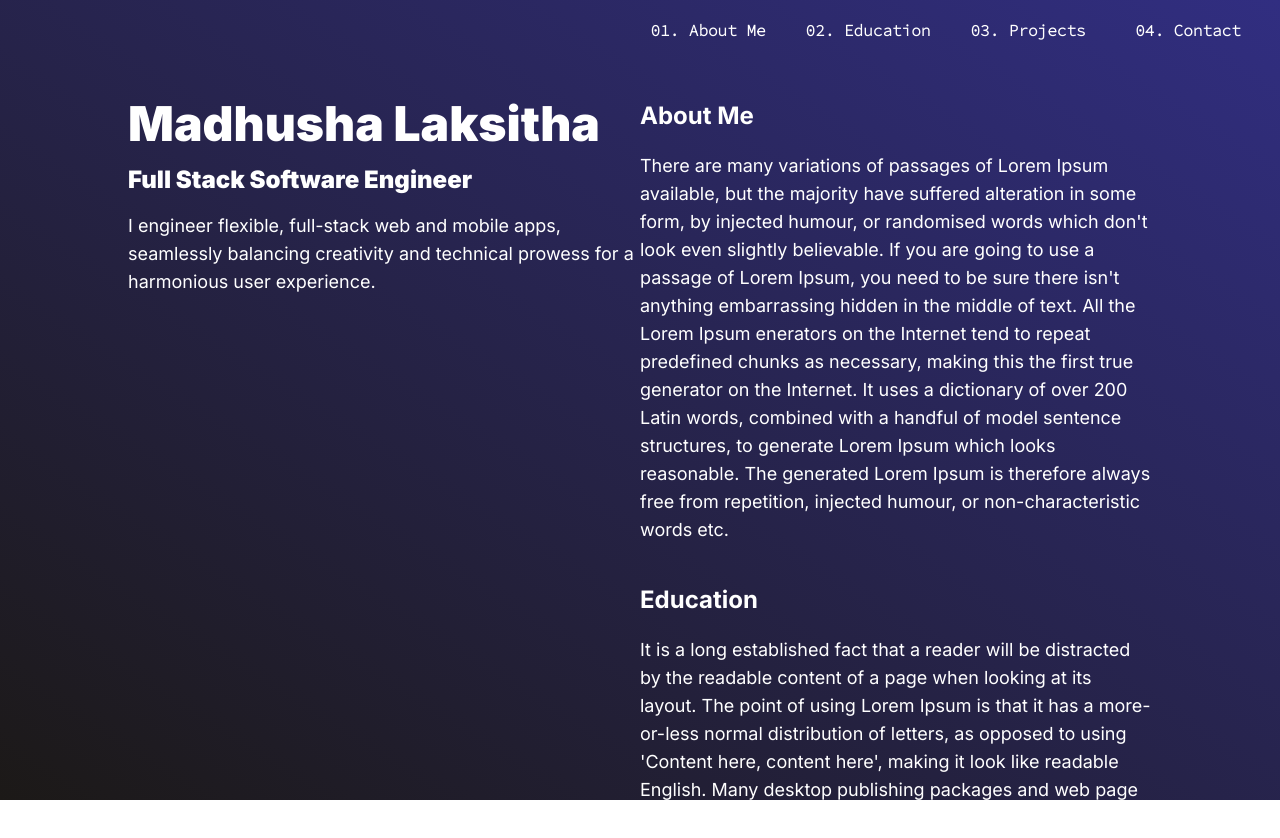
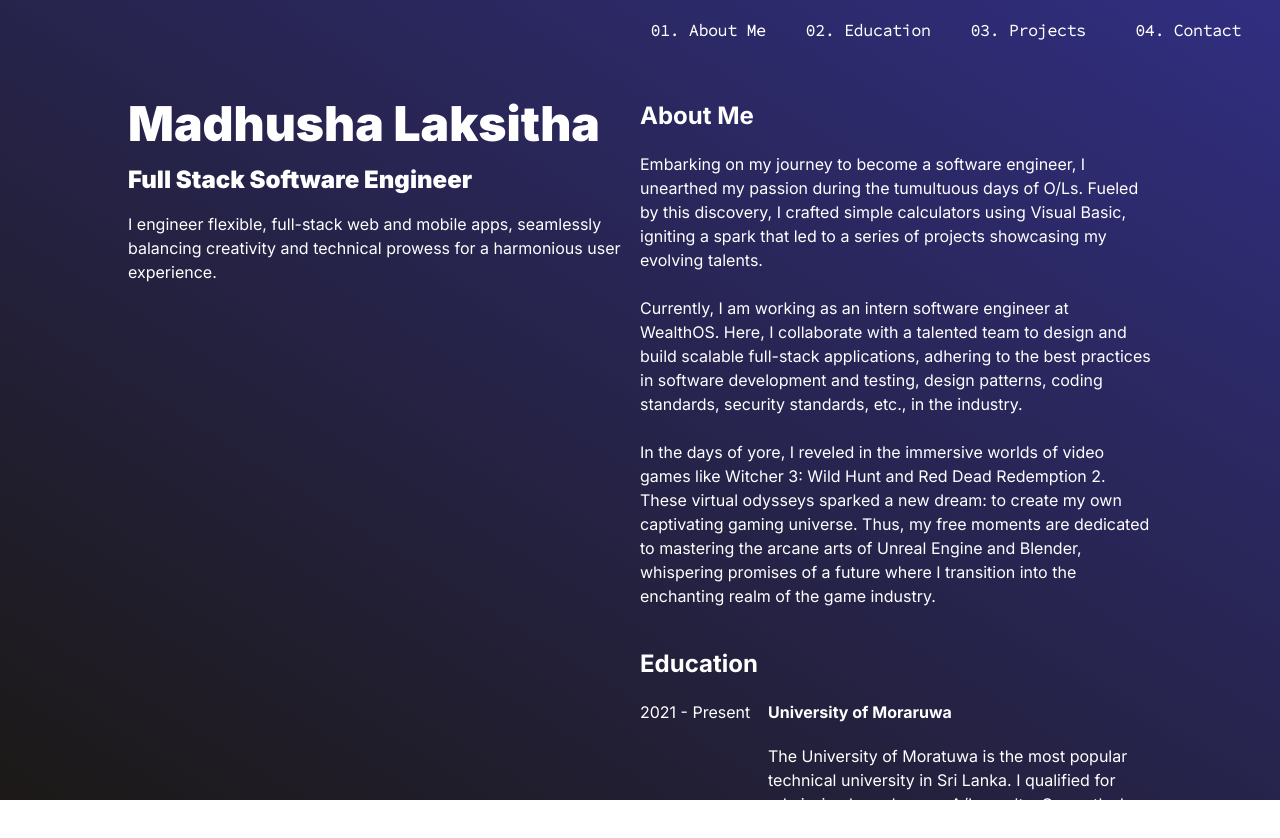
Before and after one commit to MadhushaSUM/portfolio-website, a Next.js app in the folder portfolio-website/: page / in a window 1280 px wide. Shown: the top 838 px of the page. Built offline with nearby package versions, Linux system fonts and the light colour scheme.

Commit message:
Added details for About me and Education sections

```diff
--- a/portfolio-website/app/globals.css
+++ b/portfolio-website/app/globals.css
@@ -20,10 +20,10 @@ button:hover {
     @apply border-solid border-2 border-b-indigo-600 text-indigo-400;
 }
 h3 {
-    @apply text-2xl
+    @apply text-2xl;
 }
 p {
-    @apply text-lg
+    @apply text-base font-normal;
 }
 
 
--- /dev/null
+++ b/portfolio-website/app/types.ts
@@ -0,0 +1,5 @@
+export interface EducationTileParams {
+    timePeriod: string,
+    organization: string,
+    details: string,
+}
--- a/portfolio-website/components/AboutMe.tsx
+++ b/portfolio-website/components/AboutMe.tsx
@@ -1,22 +1,26 @@
 import React from 'react'
-import '@/app/AboutMe.css'
+import '@/css/AboutMe.css'
 
 const AboutMe = () => {
     return (
         <div className='aboutMe-wrapper'>
-            <h1 className='aboutMe-h1'>About Me</h1>
+            <h3 className='aboutMe-h3'>About Me</h3>
             <p className='aboutMe-p'>
-                There are many variations of passages of Lorem Ipsum available,
-                but the majority have suffered alteration in some form, by injected humour,
-                or randomised words which don't look even slightly believable. If you
-                are going to use a passage of Lorem Ipsum, you need to be sure there isn't
-                anything embarrassing hidden in the middle of text. All the Lorem Ipsum
-                enerators on the Internet tend to repeat predefined chunks as necessary,
-                making this the first true generator on the Internet. It uses a dictionary
-                of over 200 Latin words, combined with a handful of model sentence
-                structures, to generate Lorem Ipsum which looks reasonable. The generated
-                Lorem Ipsum is therefore always free from repetition, injected humour,
-                or non-characteristic words etc.
+                Embarking on my journey to become a software engineer, I unearthed my passion
+                during the tumultuous days of O/Ls. Fueled by this discovery, I crafted simple
+                calculators using Visual Basic, igniting a spark that led to a series of
+                projects showcasing my evolving talents.
+                <br /><br />
+                Currently, I am working as an intern software engineer at WealthOS. Here, I
+                collaborate with a talented team to design and build scalable full-stack
+                applications, adhering to the best practices in software development and
+                testing, design patterns, coding standards, security standards, etc., in the industry.
+                <br /><br />
+                In the days of yore, I reveled in the immersive worlds of video games like
+                Witcher 3: Wild Hunt and Red Dead Redemption 2. These virtual odysseys sparked a
+                new dream: to create my own captivating gaming universe. Thus, my free moments
+                are dedicated to mastering the arcane arts of Unreal Engine and Blender, whispering
+                promises of a future where I transition into the enchanting realm of the game industry.
             </p>
         </div>
     )
--- a/portfolio-website/components/Education.tsx
+++ b/portfolio-website/components/Education.tsx
@@ -1,22 +1,25 @@
-import React from 'react'
-import '@/app/Education.css'
+import '@/css/Education.css'
+import EducationTile from './EducationTile'
 
 const Education = () => {
     return (
         <div className='education-wrapper'>
-            <h1 className='education-h1'>Education</h1>
-            <p className='education-p'>
-                It is a long established fact that a reader will be distracted by
-                the readable content of a page when looking at its layout. The
-                point of using Lorem Ipsum is that it has a more-or-less normal
-                distribution of letters, as opposed to using 'Content here, content
-                here', making it look like readable English. Many desktop
-                publishing packages and web page editors now use Lorem Ipsum as
-                their default model text, and a search for 'lorem ipsum' will
-                uncover many web sites still in their infancy. Various versions
-                have evolved over the years, sometimes by accident, sometimes on
-                purpose (injected humour and the like).
-            </p>
+            <h3 className='education-h3'>Education</h3>
+            <EducationTile
+                timePeriod='2021 - Present'
+                organization='University of Moraruwa'
+                details='The University of Moratuwa is the most popular technical university
+                in Sri Lanka. I qualified for admission based on my A/L results. Currently,
+                I am studying in the Department of Electrical Engineering.'
+            />
+            <EducationTile
+                timePeriod='2011 - 2019'
+                organization='Telijjawila Central Collage'
+                details='I qualified to enter Telijjawila Central College after the Grade 5
+                    scholarship exam, where I completed both my O/Ls and A/Ls. I pursued the
+                    physical science stream and sat for the A/Ls in 2019. I ranked 17th (New
+                    Syllabus) in the Matara District, and my z-score was 2.511.'
+            />
         </div>
     )
 }
--- /dev/null
+++ b/portfolio-website/components/EducationTile.tsx
@@ -0,0 +1,24 @@
+import { EducationTileParams } from "@/app/types"
+import '@/css/EducationTile.css'
+
+const EducationTile = ({timePeriod, organization, details}: EducationTileParams) => {
+    return (
+        <div className='flex flex-row'>
+            <div className='w-1/4'>
+                <p>
+                    {timePeriod}
+                </p>
+            </div>
+            <div className='w-3/4 flex flex-col space-y-5'>
+                <p>
+                    <b>{organization}</b>
+                </p>
+                <p>
+                    {details}
+                </p>
+            </div>
+        </div>
+    )
+}
+
+export default EducationTile
--- a/portfolio-website/components/Profile.tsx
+++ b/portfolio-website/components/Profile.tsx
@@ -3,7 +3,7 @@ const Profile = () => {
         <div className='toplevel-text flex flex-col space-y-4'>
             <h1>Madhusha Laksitha</h1>
             <h3>Full Stack Software Engineer</h3>
-            <p className='text-lg font-normal'>
+            <p>
                 I engineer flexible, full-stack web and mobile apps,
                 seamlessly balancing creativity and technical prowess
                 for a harmonious user experience.
--- a/portfolio-website/components/Projects.tsx
+++ b/portfolio-website/components/Projects.tsx
@@ -1,9 +1,9 @@
-import '@/app/Projects.css'
+import '@/css/Projects.css'
 
 const Projects = () => {
     return (
         <div className='projects-wrapper'>
-            <h1 className='projects-h1'>Education</h1>
+            <h3 className='projects-h3'>Projects</h3>
             <p className='projects-p'>
                 It is a long established fact that a reader will be distracted by
                 the readable content of a page when looking at its layout. The
--- a/portfolio-website/app/Education.css
+++ b/portfolio-website/css/AboutMe.css
@@ -1,9 +1,9 @@
-.education-h1 {
+.aboutMe-h3 {
     @apply text-white text-2xl font-bold;
 }
-.education-p {
+.aboutMe-p {
     @apply text-white;
 }
-.education-wrapper {
+.aboutMe-wrapper {
     @apply flex flex-col space-y-5;
 }
--- a/portfolio-website/app/Projects.css
+++ b/portfolio-website/css/Education.css
@@ -1,9 +1,9 @@
-.projects-h1 {
+.education-h3 {
     @apply text-white text-2xl font-bold;
 }
-.projects-p {
+.education-p {
     @apply text-white;
 }
-.projects-wrapper {
+.education-wrapper {
     @apply flex flex-col space-y-5;
 }
--- /dev/null
+++ b/portfolio-website/css/EducationTile.css
@@ -0,0 +1,3 @@
+p {
+    @apply text-white text-base;
+}
--- a/portfolio-website/app/AboutMe.css
+++ b/portfolio-website/css/Projects.css
@@ -1,9 +1,9 @@
-.aboutMe-h1 {
+.projects-h3 {
     @apply text-white text-2xl font-bold;
 }
-.aboutMe-p {
+.projects-p {
     @apply text-white;
 }
-.aboutMe-wrapper {
+.projects-wrapper {
     @apply flex flex-col space-y-5;
 }
```
